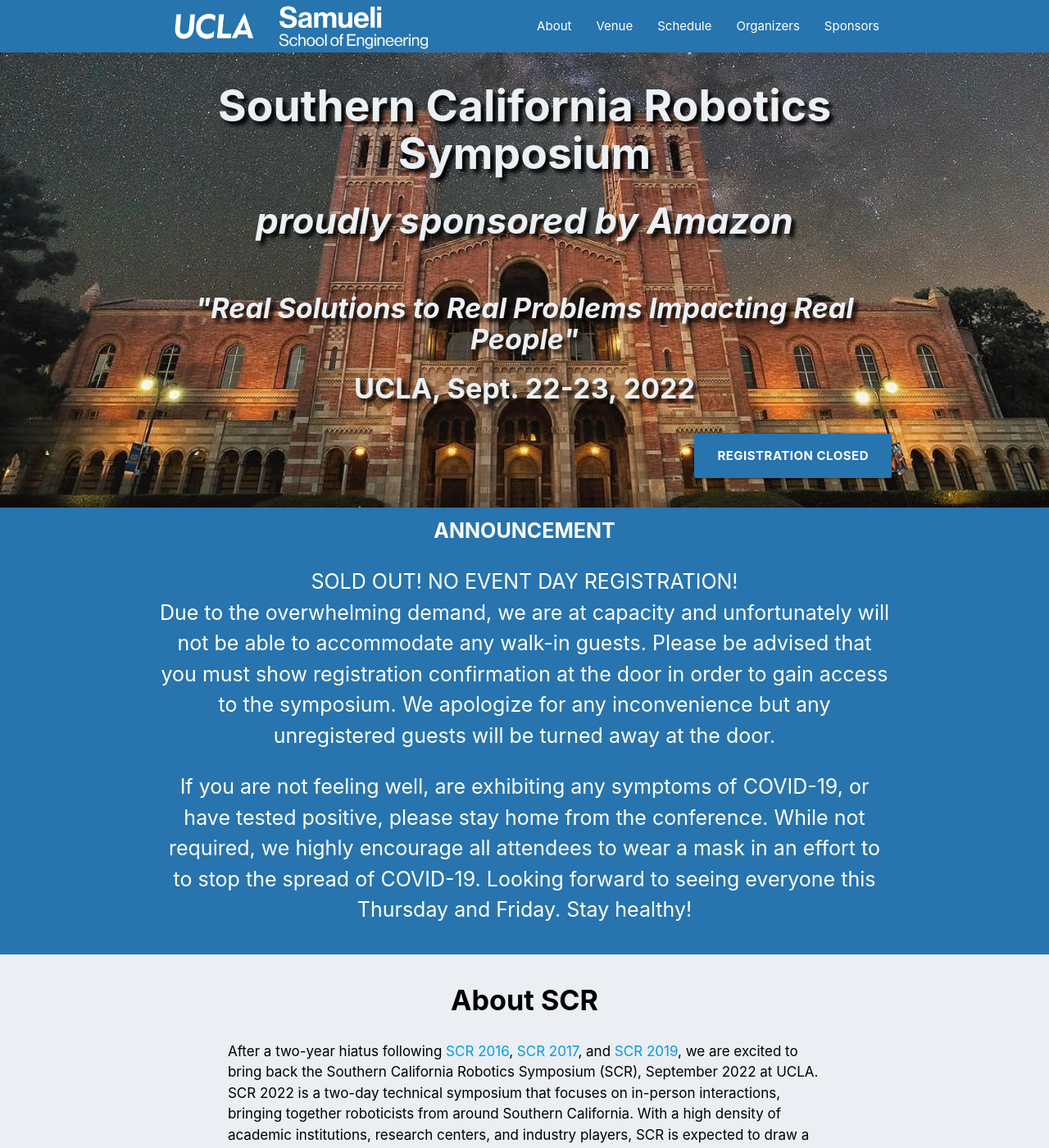
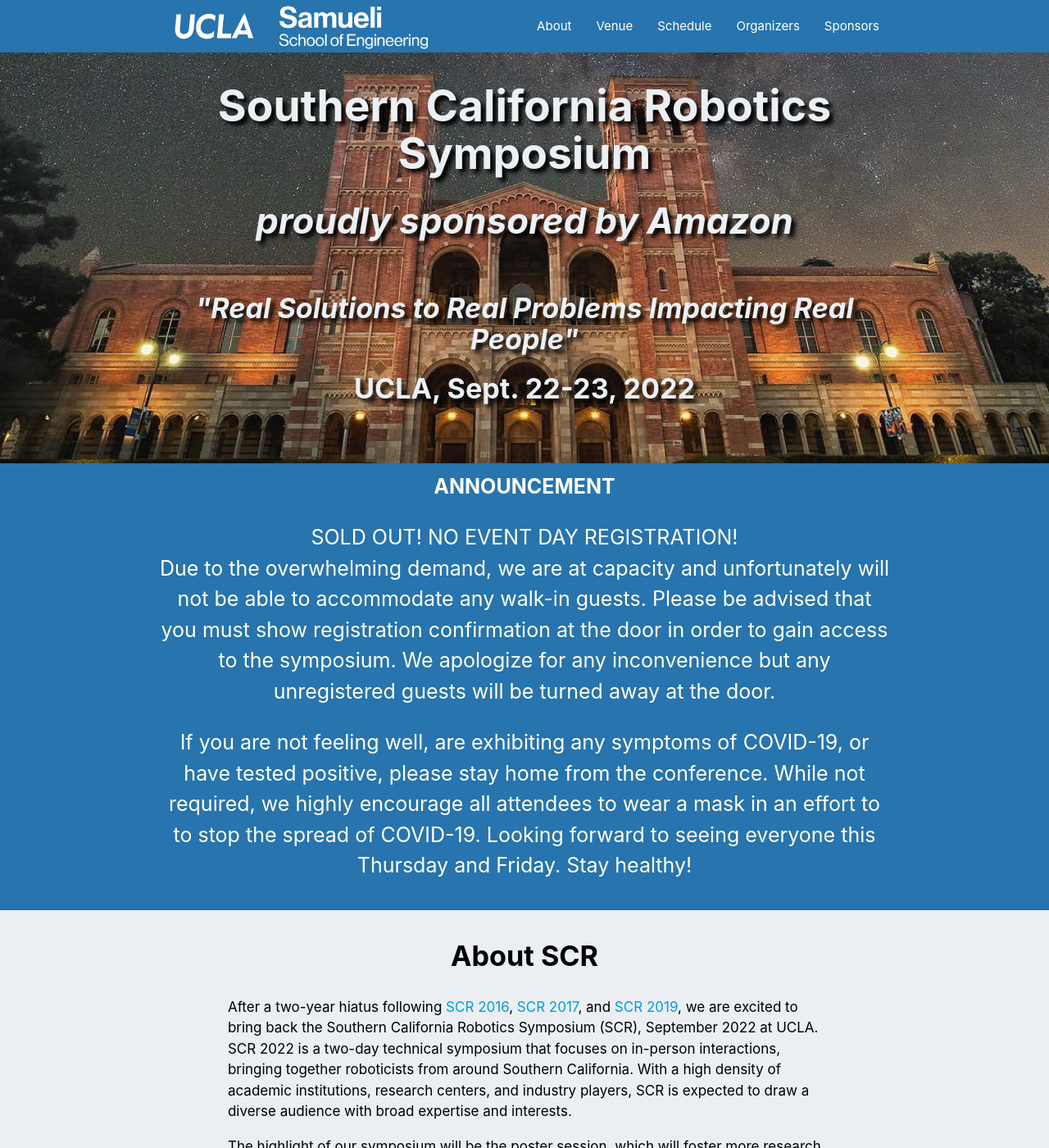
Before and after one commit to scr2022/scr2022.github.io, a Jekyll site: the page built from index.html, in a window 1280 px wide and 1400 px high. Shown: the whole window at 82% size. Built offline with Jekyll 4.4.1, drawn with Linux system fonts in a browser that asks for light colours.

Commit message:
trying to fix mobile

```diff
--- a/_includes/banner.html
+++ b/_includes/banner.html
@@ -7,7 +7,7 @@
     <h4 class="center-align banner-subheading"><i>"Real Solutions to Real Problems Impacting Real People"</i></h4>
     <h4 class="center-align banner-subheading">UCLA, Sept. 22-23, 2022</h4>
     <br/>
-          <a href="" class="btn-large" style="font-weight:bold; background-color: {{site.color.primary-dark}}">Registration Closed</a>
+    <!--   <a href="" class="btn-large" style="font-weight:bold; background-color: {{site.color.primary-dark}}">Registration Closed</a> -->
     <h2 class="center-align banner-subheading"></h2>
   </div>
 </div>
--- a/_layouts/style.css
+++ b/_layouts/style.css
@@ -217,6 +217,6 @@
 
 @media only screen and (max-width: 993px) {
   .row .col.m5ths.sm {
-    width: 50%
+    /*width: 50%*/
   }
 }
```
Lines whose indentation alone changed are shown as unchanged.
